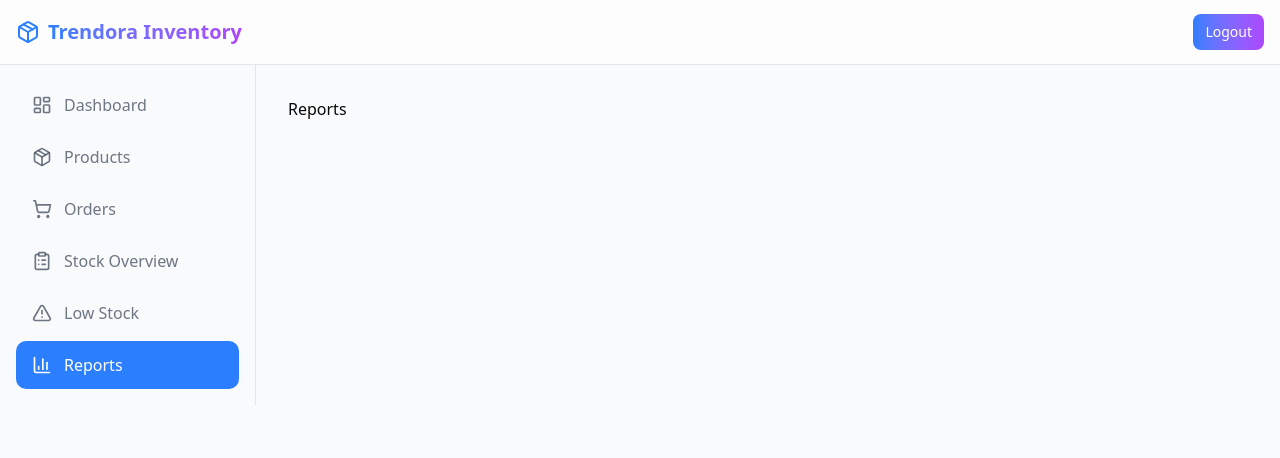
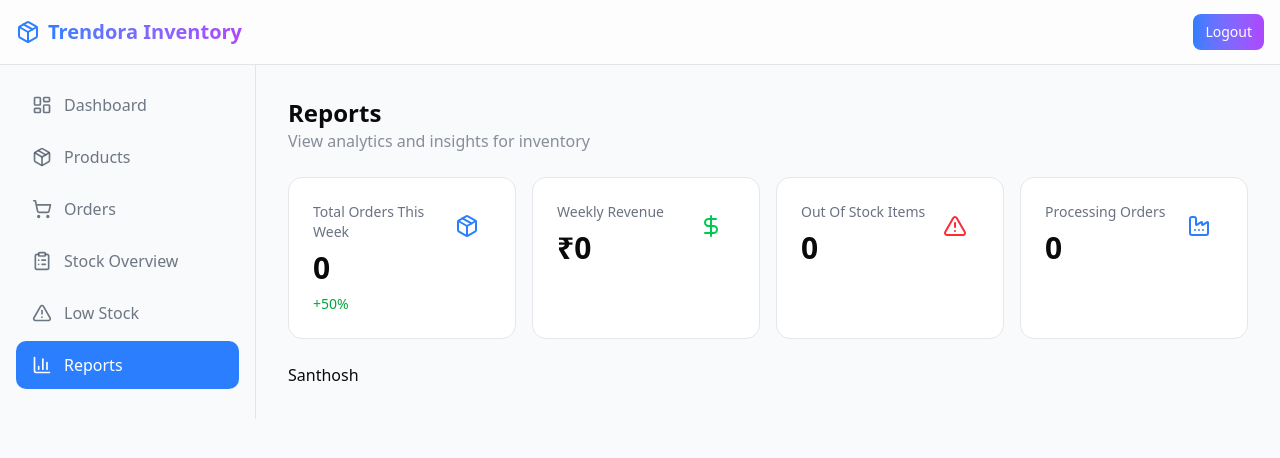
Before and after one commit to SanthoshKumar-PS/Inventory-Management-Trendora, a React (Vite) app: page /reports in a window 1280 px wide. Shown: the top 458 px of the page. Built offline with nearby package versions, Linux system fonts and the light colour scheme; no server answers.

Commit message:
Reports page cards added

```diff
--- a/src/pages/Reports.tsx
+++ b/src/pages/Reports.tsx
@@ -1,7 +1,80 @@
+import StatsCard from "@/components/dashboard/StatsCard"
+import { Spinner } from "@/components/Spinner"
+import { formatCurrency } from "@/lib/formatCurrency"
+import type { DashboardCardData } from "@/types/responseTypes"
+import axios from "axios"
+import { AlertTriangle, DollarSign, Factory, Package } from "lucide-react"
+import { useEffect, useState } from "react"
 
 const Reports = () => {
+  const BACKEND_URL = import.meta.env.VITE_BACKEND_URL;
+  const [loading, setLoading] = useState<boolean>(false);
+  const [cardsData,setCardsData] = useState<DashboardCardData|null>(null)
+
+  const getReportsData = async () => {
+    try {
+      setLoading(true);
+      const response = await axios.get(`${BACKEND_URL}/api/reports`);
+      console.log("Reports response: ",response.data)
+      setCardsData(response.data.cardData);
+    } catch (error:any) {
+      console.log("Error occured while getting reports")
+      console.log(error.message)
+    } finally{
+      setLoading(false)
+    }
+  }
+  useEffect(()=>{
+    getReportsData()
+  },[])
+
+  if (loading) {
+    return <div className="flex justify-center items-center min-h-full"><Spinner /></div>;
+  }
+
   return (
-    <div>Reports</div>
+    <div className="space-y-4 md:space-y-6">
+      <div>
+        <h2 className="text-2xl text:3xl font-bold">Reports</h2>
+        <p className="text-sm md:text-base text-gray-500/80">
+          View analytics and insights for inventory
+        </p>
+      </div>
+
+      {/* 4 Card  */}
+      <div className="grid gap-4 grid-cols-2 md:grid-cols-2 lg:grid-cols-4">
+        <StatsCard
+          title="Total Orders This Week"
+          value={cardsData?.weeklyOrders??0}
+          icon={Package}
+          variant="default"
+          trend={{value:50,isPositive:true}}
+        />
+        <StatsCard
+          title="Weekly Revenue"
+          value={formatCurrency(cardsData?.weeklyRevenue??0)}
+          icon={DollarSign}
+          variant="success"
+        />
+        <StatsCard
+          title="Out Of Stock Items"
+          value={cardsData?.outOfStock??0}
+          icon={AlertTriangle}
+          variant="warning"
+        />
+        <StatsCard
+          title="Processing Orders"
+          value={cardsData?.processingOrders??0}
+          icon={Factory}
+          variant="default"
+        />
+      </div>
+
+      <div>
+        Santhosh
+      </div>
+
+    </div>
   )
 }
 
```
